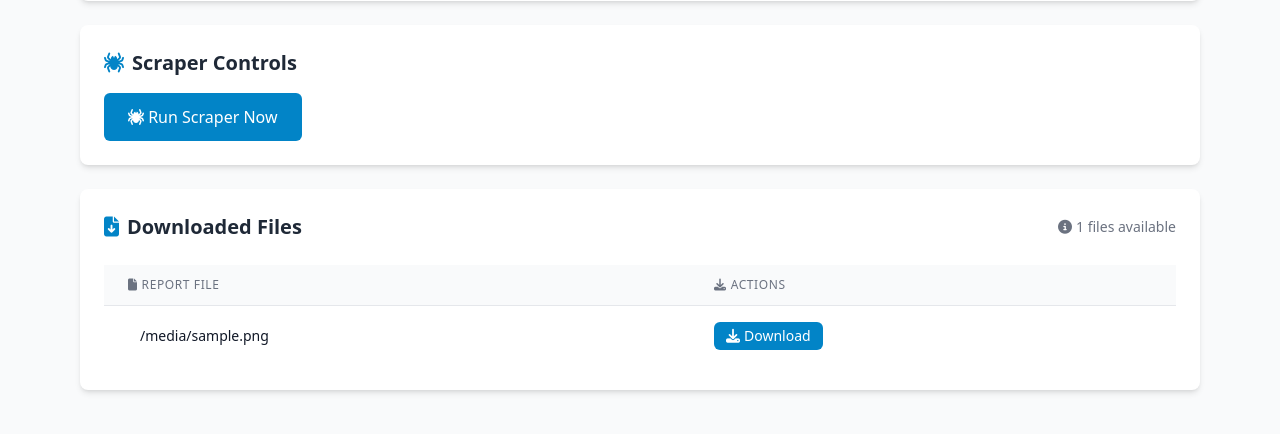
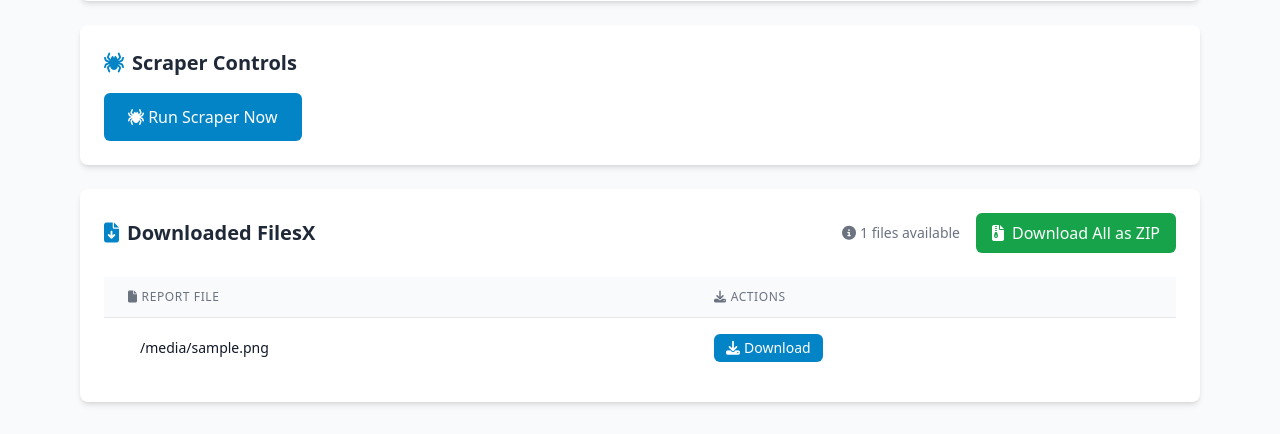
Before and after one commit to davidgonzalezfx/reports-scrapper, a Flask app: template templates/scrapper.html in a window 1280 px wide. Shown: the part 700-1134 px from the top of the page. Before the commit the page ends 1093 px from the top, so only its background shows below. Run offline with Flask 3, Linux system fonts and the light colour scheme; the template is opened without the code that fills it: most values are stand-ins (such as "Sample title", 1, 10 or a date in 2020); some libraries are stand-ins or nearby versions.

Commit message:
Add - Download all as .zip

```diff
--- a/app.py
+++ b/app.py
@@ -1,8 +1,11 @@
-from flask import Flask, render_template, send_from_directory, redirect, url_for, request, jsonify
+from flask import Flask, render_template, send_from_directory, redirect, url_for, request, jsonify, send_file
 import os
 import subprocess
 import threading
 import json
+import zipfile
+import tempfile
+from datetime import datetime
 USERS_FILE = 'users.json'
 
 REPORTS_DIR = 'reports'
@@ -80,6 +83,41 @@ def set_filter():
 def download(filename):
     return send_from_directory(REPORTS_DIR, filename, as_attachment=True)
 
+@app.route('/download-all-zip')
+def download_all_zip():
+    files = [f for f in os.listdir(REPORTS_DIR) if f.endswith('.xlsx')]
+
+    if not files:
+        return jsonify({'error': 'No files available for download'}), 404
+
+    # Create a temporary zip file
+    temp_zip = tempfile.NamedTemporaryFile(delete=False, suffix='.zip')
+
+    try:
+        with zipfile.ZipFile(temp_zip.name, 'w', zipfile.ZIP_DEFLATED) as zipf:
+            for file in files:
+                file_path = os.path.join(REPORTS_DIR, file)
+                zipf.write(file_path, file)
+
+        # Generate timestamp for filename
+        timestamp = datetime.now().strftime('%Y%m%d_%H%M%S')
+        zip_filename = f'reports_{timestamp}.zip'
+
+        return send_file(
+            temp_zip.name,
+            as_attachment=True,
+            download_name=zip_filename,
+            mimetype='application/zip'
+        )
+    finally:
+        # Clean up temp file after sending
+        def cleanup():
+            try:
+                os.unlink(temp_zip.name)
+            except:
+                pass
+        threading.Thread(target=cleanup).start()
+
 @app.route('/scrape', methods=['POST'])
 def scrape():
     global download_in_progress
--- a/scraper_config.json
+++ b/scraper_config.json
@@ -1 +1 @@
-{"date_filter": "Last 7 Days", "tabs": {"Student Usage": false, "Skill": false, "Assignment": false, "Assessment": false, "Level Up Progress": true}}
+{"date_filter": "Last 7 Days", "tabs": {"Student Usage": true, "Skill": false, "Assignment": false, "Assessment": false, "Level Up Progress": true}}
--- a/templates/scrapper.html
+++ b/templates/scrapper.html
@@ -225,12 +225,20 @@
         <div class="bg-white rounded-lg shadow-md p-6">
             <div class="flex justify-between items-center mb-6">
                 <div>
-                <h2 class="text-xl font-semibold text-gray-800">
-                    <i class="fas fa-file-download mr-2 text-primary-600"></i>Downloaded Files
-                </h2>
-            </div>
-                <div class="text-sm text-gray-500">
-                    <i class="fas fa-info-circle mr-1"></i>{{ files|length }} files available
+                    <h2 class="text-xl font-semibold text-gray-800">
+                        <i class="fas fa-file-download mr-2 text-primary-600"></i>Downloaded FilesX
+                    </h2>
+                </div>
+                <div class="flex items-center gap-4">
+                    <div class="text-sm text-gray-500">
+                        <i class="fas fa-info-circle mr-1"></i>{{ files|length }} files available
+                    </div>
+                    {% if files %}
+                    <a href="/download-all-zip"
+                        class="inline-flex items-center px-4 py-2 bg-green-600 text-white rounded-md hover:bg-green-700 focus:outline-none focus:ring-2 focus:ring-green-500 focus:ring-offset-2 transition-colors">
+                        <i class="fas fa-file-archive mr-2"></i>Download All as ZIP
+                    </a>
+                    {% endif %}
                 </div>
             </div>
 
```
